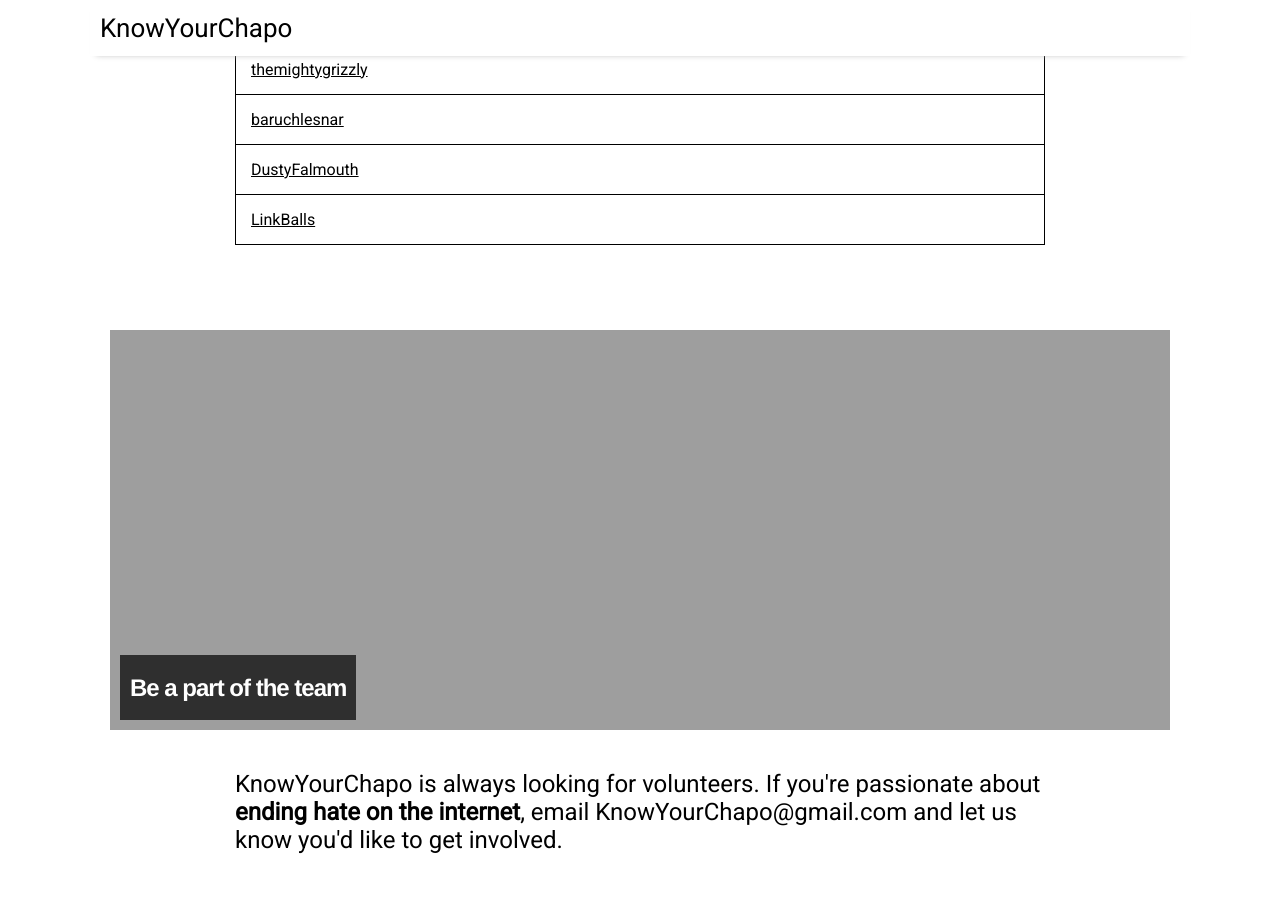
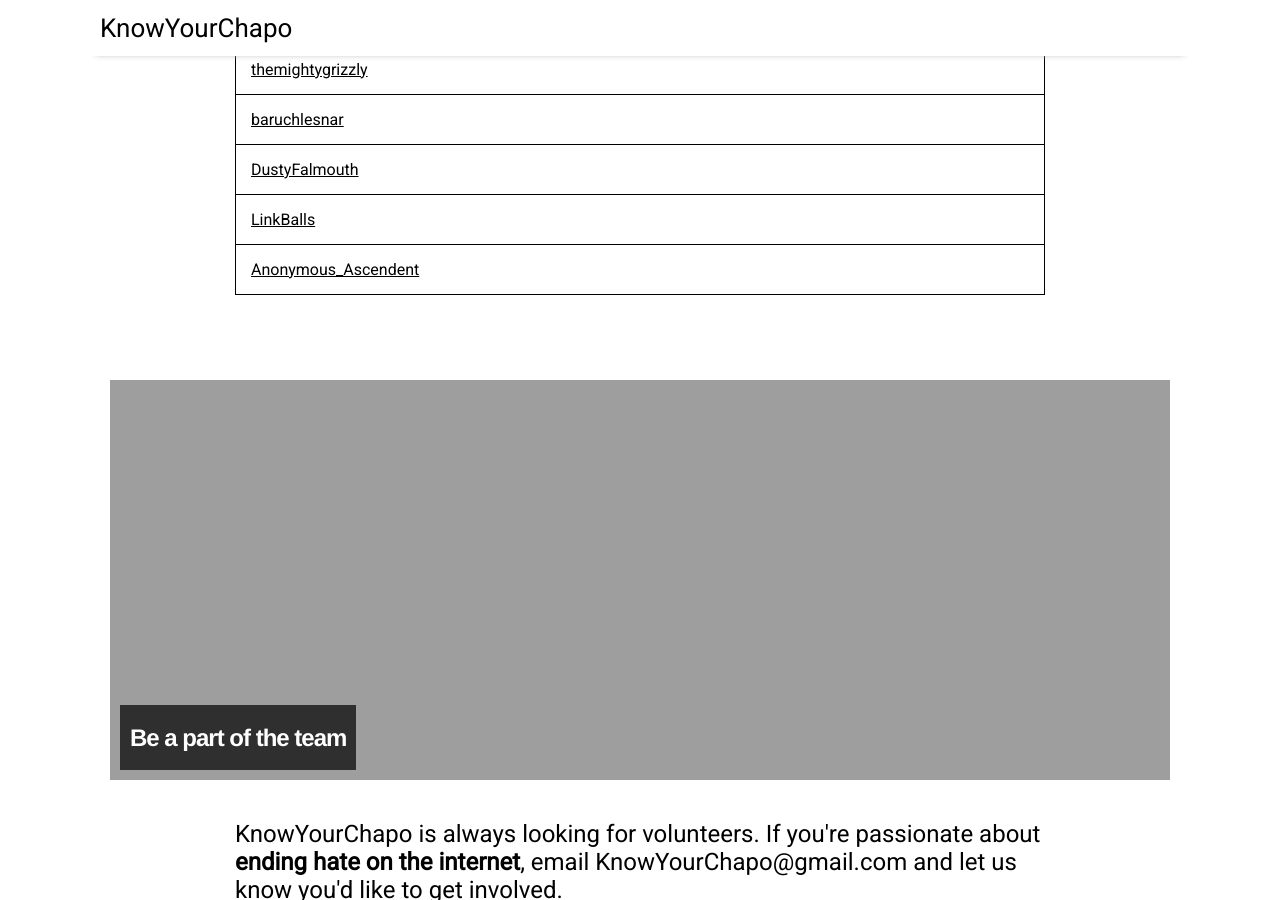
Before and after one commit to KnowYourChapo/KnowYourChapo.github.io, a Jekyll site: the page built from index.md, in a window 1280 px wide and 900 px high, scrolled down 2503 px. Built offline with Jekyll 4.4.1, drawn with Linux system fonts in a browser that asks for light colours; nearby versions of some CDN libraries; the list of posts is cut into pages by our own code.

Commit message:
new posters

```diff
--- a/_data/chapolist.json
+++ b/_data/chapolist.json
@@ -123,6 +123,10 @@
         {
             "name": "LinkBalls",
             "notes": ""
+        },
+        {
+            "name": "Anonymous_Ascendent",
+            "notes": ""
         }
     ]
 }
```
